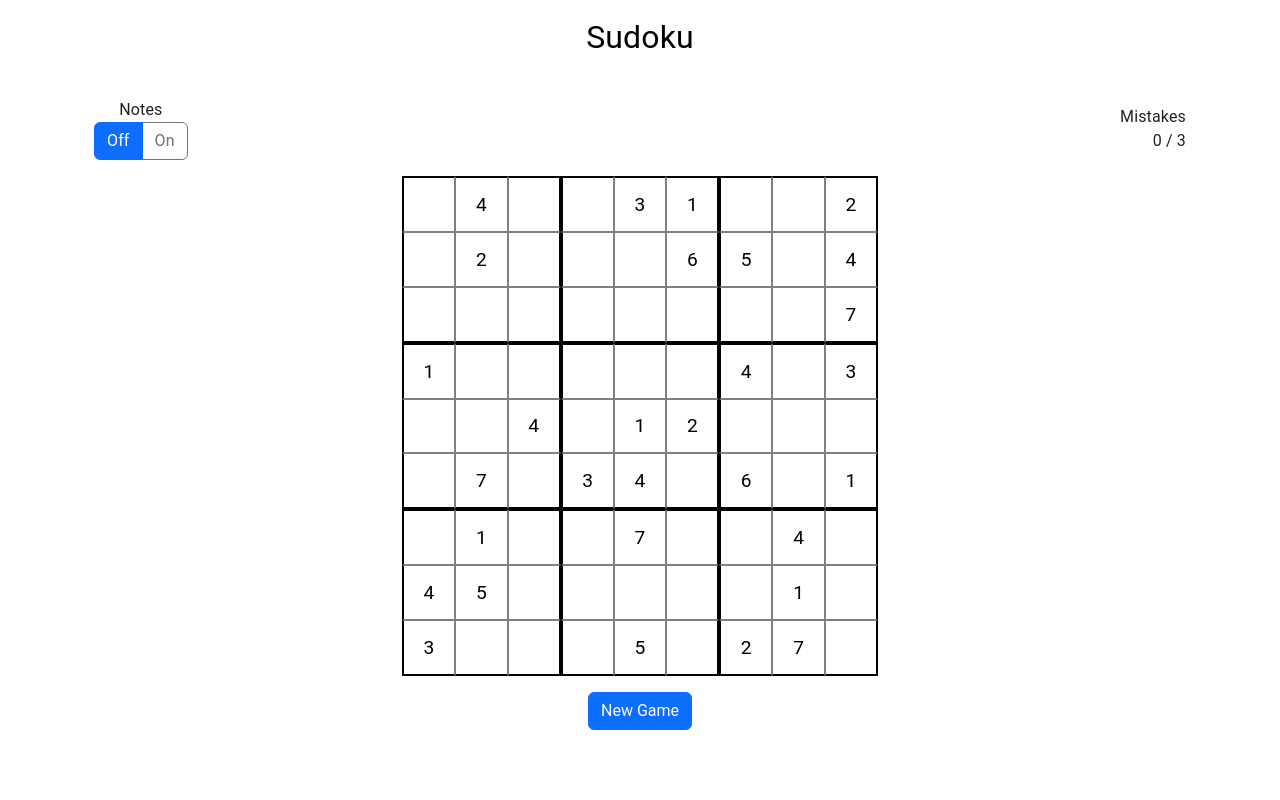
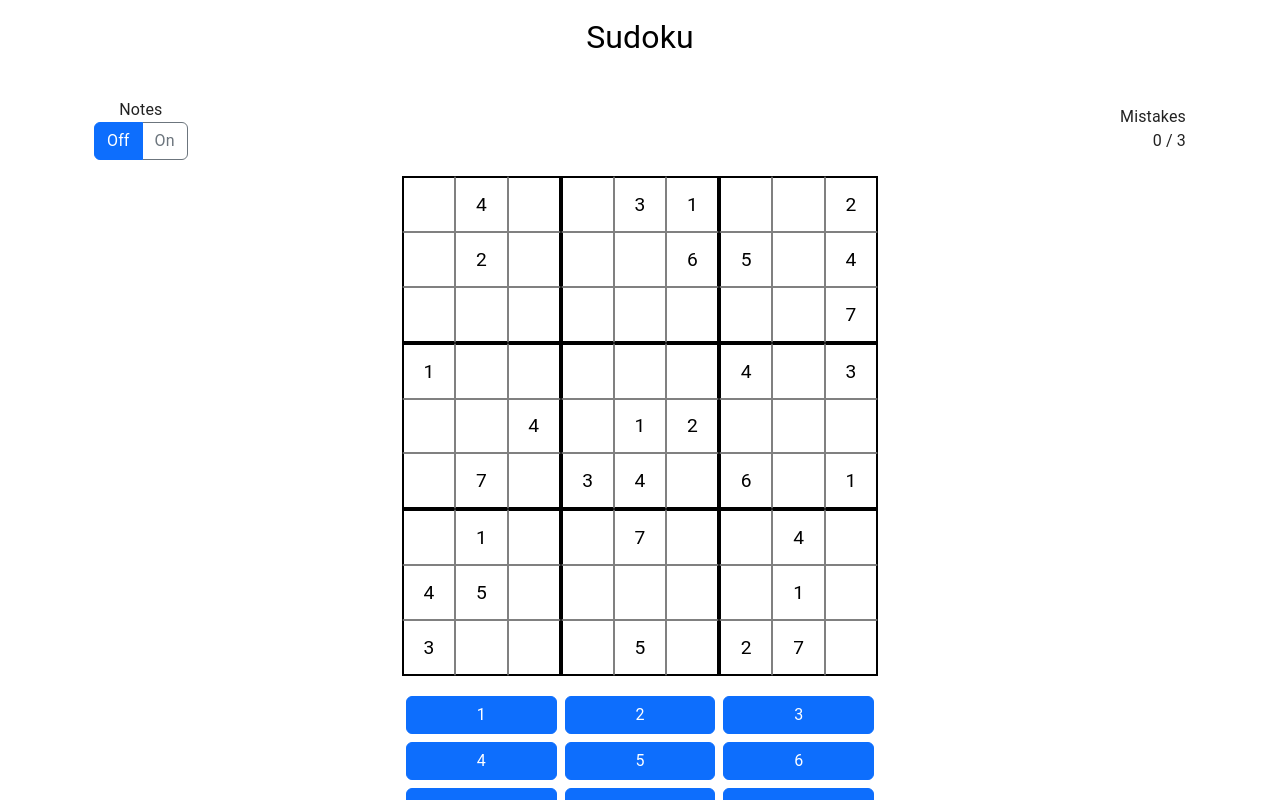
Before and after one commit to 1337fl0w/react-sudoku, a React (Vite) app: page /gameview in a window 1280 px wide. Built offline with nearby package versions, Linux system fonts and the light colour scheme.

Commit message:
Added keypad as input to game

```diff
--- a/src/components/GameBoard.tsx
+++ b/src/components/GameBoard.tsx
@@ -16,6 +16,7 @@ import {
   initialBoard,
 } from "../models/Board";
 import SudokuCell from "./SudokuCell";
+import NumericKeypad from "./NumericKeypad";
 import {
   clearGameState,
   loadGameState,
@@ -132,11 +133,6 @@ export const GameBoard = () => {
     setHighlightedNote(board[row][col]);
   };
 
-  const handleBlur = () => {
-    setFocusedCell(null);
-    setHighlightedNote(null);
-  };
-
   const checkWinCondition = (board: string[][]) => {
     for (let row = 0; row < 9; row++) {
       for (let col = 0; col < 9; col++) {
@@ -164,6 +160,12 @@ export const GameBoard = () => {
 
   const handleNoteModeToggle = (value: boolean) => {
     setNoteMode(value);
+  };
+
+  const handleNumberClick = (value: string) => {
+    if (focusedCell) {
+      handleInputChange(focusedCell.row, focusedCell.col, value);
+    }
   };
 
   return (
@@ -218,12 +220,16 @@ export const GameBoard = () => {
               mistake={mistake}
               darkMode={darkMode}
               handleFocus={handleFocus}
-              handleBlur={handleBlur}
+              handleBlur={() => {}}
               handleInputChange={handleInputChange}
               highlightedNote={highlightedNote}
             />
           ))
         )}
+      </Container>
+
+      <Container className="mt-3" style={{ maxWidth: "500px", margin: "auto" }}>
+        <NumericKeypad onNumberClick={handleNumberClick} />
       </Container>
 
       <Modal
--- /dev/null
+++ b/src/components/NumericKeypad.tsx
@@ -0,0 +1,30 @@
+import React from "react";
+import { Button, Container, Row, Col } from "react-bootstrap";
+
+interface NumericKeypadProps {
+  onNumberClick: (value: string) => void;
+}
+
+const NumericKeypad: React.FC<NumericKeypadProps> = ({ onNumberClick }) => {
+  const numbers = ["1", "2", "3", "4", "5", "6", "7", "8", "9"];
+
+  return (
+    <Container>
+      <Row>
+        {numbers.map((number) => (
+          <Col key={number} xs={4} className="p-1">
+            <Button
+              variant="primary"
+              className="w-100"
+              onClick={() => onNumberClick(number)}
+            >
+              {number}
+            </Button>
+          </Col>
+        ))}
+      </Row>
+    </Container>
+  );
+};
+
+export default NumericKeypad;
```
